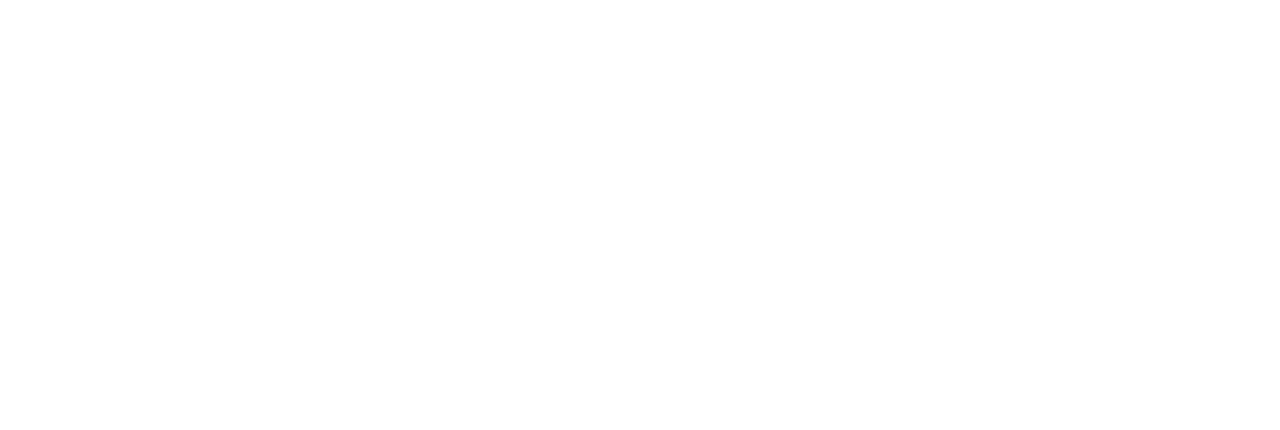
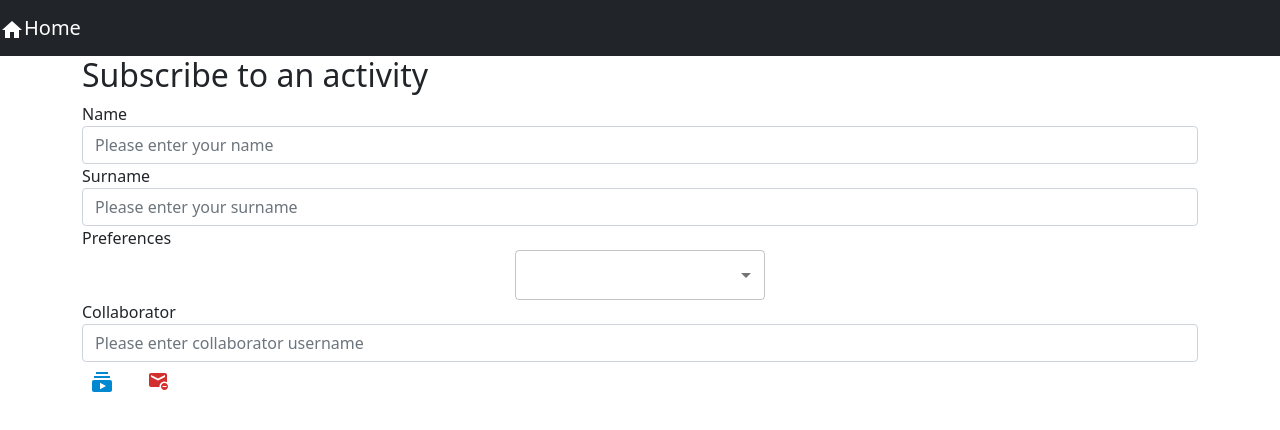
Before and after one commit to elieduboux/Afterwork-Organizer, a React (Create React App) app in the folder frontend/: page /subscribe in a window 1280 px wide. Shown: the top 430 px of the page. Built offline with nearby package versions, Linux system fonts and the light colour scheme; no server answers.

Commit message:
Subscribe marche, font edit activity modifié, redirection ok mais tableau, drawer et appbar pas OK

```diff
--- a/frontend/src/ActivityList.js
+++ b/frontend/src/ActivityList.js
@@ -8,6 +8,7 @@
 import logo from './logo_50.png';
 import DrawerAfterworkOrganizer from './DrawerAfterworkOrganizer';
 import './Activity.css';
+import { Link } from 'react-router-dom';
 
 class ActivityList extends Component {
   constructor(props) {
@@ -63,6 +64,7 @@
           <img src={beer} alt="Beer" />
         </div>
       </div>
+      <Button onClick={() => window.open("/subscribe")}><Link to="/subscribe">Subscribe to Activity</Link></Button>
       </>
     )
     }
--- a/frontend/src/ActivitySubscribe.js
+++ b/frontend/src/ActivitySubscribe.js
@@ -7,9 +7,8 @@
 import Unsubscribe  from '@mui/icons-material/Unsubscribe';
 import { IconButton, Button, Box, Stack } from "@mui/material";
 import Preferences from './Preferences';
-import { DatePicker } from '@mui/x-date-pickers';
+class ActivitySubscribe extends Component {
 
-class ActivitySubscribe extends Component {
 
     emptyItem = {
         name: '',
@@ -34,8 +33,8 @@
     }
 
     async componentDidMount() {
-        if (!this.props.match.params.id) {
-            const activity = await (await fetch(`/activities/subscribe/${this.props.match.params.id}`)).json();
+        if (this.props.match.params.id !== 'new') {
+            const activity = await (await fetch(`/activities/${this.props.match.params.id}/subscribe`)).json();
             this.setState({item: activity});
         }
     }
@@ -53,7 +52,7 @@
         event.preventDefault();
         const {item} = this.state;
 
-        await fetch('/activities/subscribe' + (item.id ? '/' + item.id : ''), {
+        await fetch('/activities' + (item.id ? '/' + item.id : ''), {
             method: (item.id) ? 'PUT' : 'POST',
             headers: {
                 'Accept': 'application/json',
@@ -61,12 +60,12 @@
             },
             body: JSON.stringify(item),
         });
-        this.props.history.push('/activities/subscribe');
+        this.props.history.push('/activities');
     }
 
     render() {
         const {item} = this.state;
-        const title = <h2>{item.id ? 'Subscribe to an Activity' : 'This activity does not exist!'}</h2>;
+        const title = <h2>{item.id ? 'Subscribe to an Activity' : 'Subscribe to an activity'}</h2>;
 
         return <div>
             <AppNavbar/>
@@ -79,32 +78,28 @@
                                onChange={this.handleChange} autoComplete="name"/>
                     </FormGroup>
                     <FormGroup>
-                        <Label for="surname">Surname</Label>
-                        <Input type="text" name="surname" placeholder="Please enter your surname" id="organisator" value={item.surname || ''}
+                        <Label for="organisator">Surname</Label>
+                        <Input type="text" name="surname" placeholder="Please enter your surname" id="organisator" value={item.organisator || ''}
                                onChange={this.handleChange} autoComplete="surname"/>
                     </FormGroup>
                     <FormGroup>
-                        <Label for="type">Preferences</Label>
-                        <Preferences />
+                        <Label for="type">Preferences</Label><Preferences />
                     </FormGroup>
                     <FormGroup>
                         <Label for="collaborator">Collaborator</Label>
-                        <Input type="text" name="collaborator" placeholder="Please enter the collaborator username" id="collaborator" value={item.collaborator || ''}
+                        <Input type="text" name="collaborator" placeholder="Please enter collaborator username" id="collaborator" value={item.collaborator || ''}
                                onChange={this.handleChange} autoComplete="collaborator"/>
                     </FormGroup>
+
                     <FormGroup>
-                        <Label for="date">Date</Label>
-                        <br />
-                    <DatePicker />
-                    </FormGroup>
-                    <FormGroup>
+
 
                         <Stack direction="row" spacing={2}>
                             <Tooltip title="Subscribe">
-                            <IconButton type="submit" variant="outlined" color="info">
+                            <IconButton type="submit" variant="underlined" color="info">
                                 <SubscriptionsIcon /></IconButton></Tooltip>
                             <Tooltip title="Cancel Subscription">
-                                <IconButton type="cancel" variant="outlined" size="sm" color="error" onClick={() => window.open('/activities')}>
+                                <IconButton variant="contained" size="sm" color="error" onClick={() => window.open("/activities")}>
                                     <Unsubscribe /></IconButton>
                             </Tooltip>
                         </Stack>
--- a/frontend/src/App.js
+++ b/frontend/src/App.js
@@ -17,8 +17,9 @@
         </Route>
         <Route path="/activities/:id"><ActivityEdit />
         </Route>
-        <Route path="/activities/subscribe"><ActivitySubscribe />
+        <Route path="/subscribe/:id"><ActivitySubscribe />
         </Route>
+        <Route path="/subscribe"><ActivitySubscribe /></Route>
         </Switch>
         </Router>
     )
--- a/frontend/src/DataDisplayJson.jsx
+++ b/frontend/src/DataDisplayJson.jsx
@@ -31,7 +31,7 @@
                     <DeleteIcon /></IconButton>
                 </Tooltip>
                  <Tooltip title="Subscribe to Activity">
-                 <IconButton variant="contained" size="small" color="info" underline="hover" onClick={ () => window.open(`/subscribe`) }>
+                 <IconButton variant="contained" size="small" color="info" underline="hover" onClick={ () => window.open(`/subscribe/${activity.id}`) }>
                   <SubscriptionsIcon /></IconButton>
                  </Tooltip>
 
--- a/frontend/src/DrawerAfterworkOrganizer.js
+++ b/frontend/src/DrawerAfterworkOrganizer.js
@@ -11,6 +11,7 @@
 import Edit from '@mui/icons-material/Edit';
 import Subscriptions from '@mui/icons-material/Subscriptions';
 import Login from '@mui/icons-material/Login';
+import Logout from '@mui/icons-material/Logout';
 import { CssBaseline, MenuItem, Toolbar } from '@mui/material';
 import ActivityList from './ActivityList';
 import AppNavbar from './AppNavbar';
@@ -41,6 +42,11 @@
       </ListItem>
       <ListItem>
         <ListItemText>
+          <ListItemButton><Logout /><Link to={"/logout"}>Logout</Link></ListItemButton>
+        </ListItemText>
+      </ListItem>
+      <ListItem>
+        <ListItemText>
           <ListItemButton><Edit /><Link to={'/activities/new'}>Add New Activity</Link></ListItemButton>
         </ListItemText>
       </ListItem>
--- /dev/null
+++ b/package.json
@@ -0,0 +1,6 @@
+{
+  "dependencies": {
+    "@mui/x-date-pickers": "^6.0.3",
+    "dayjs": "^1.11.7"
+  }
+}
```
Also changed, not shown: 1 other file (tests, documents, lock files or other folders).
